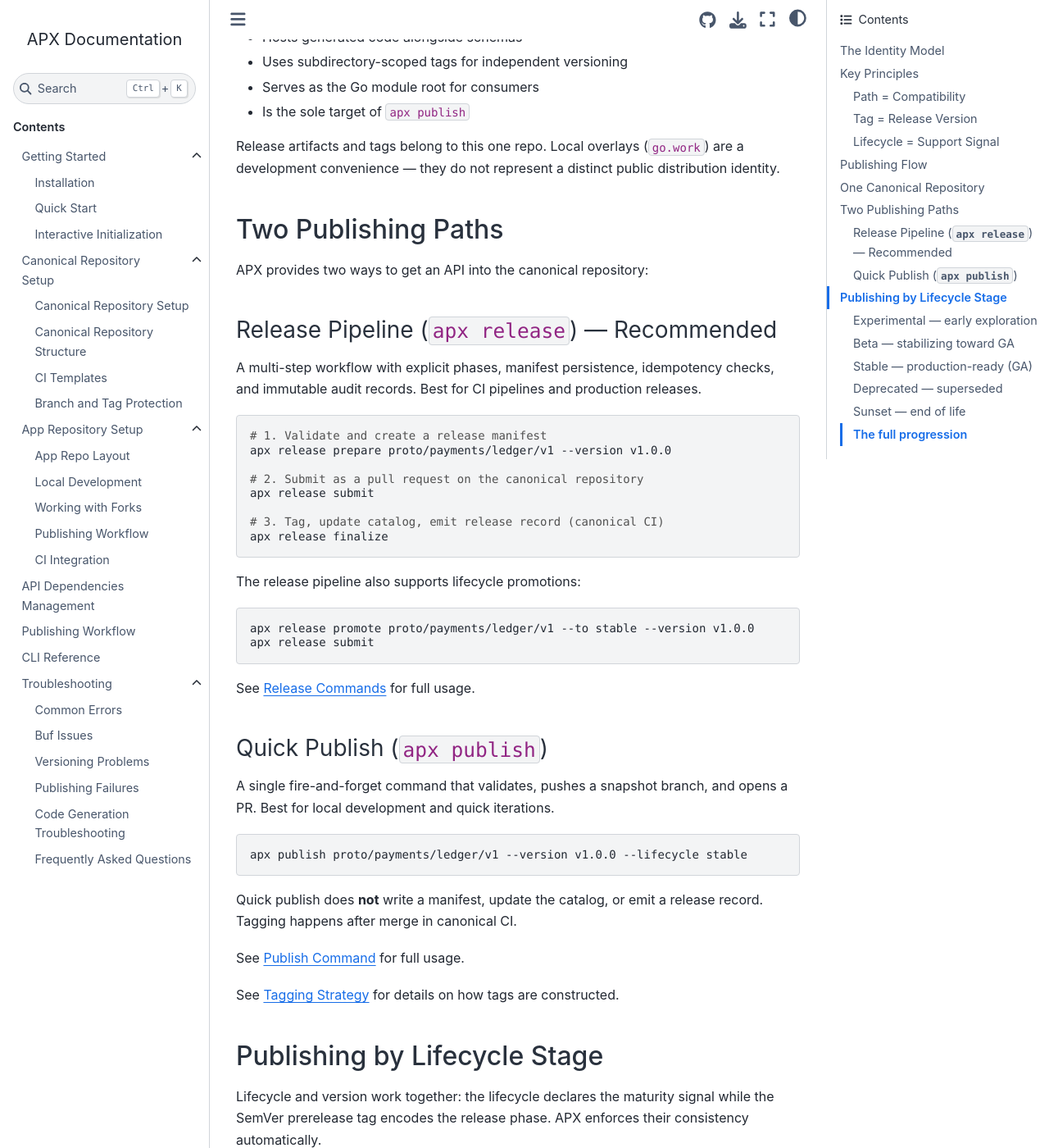
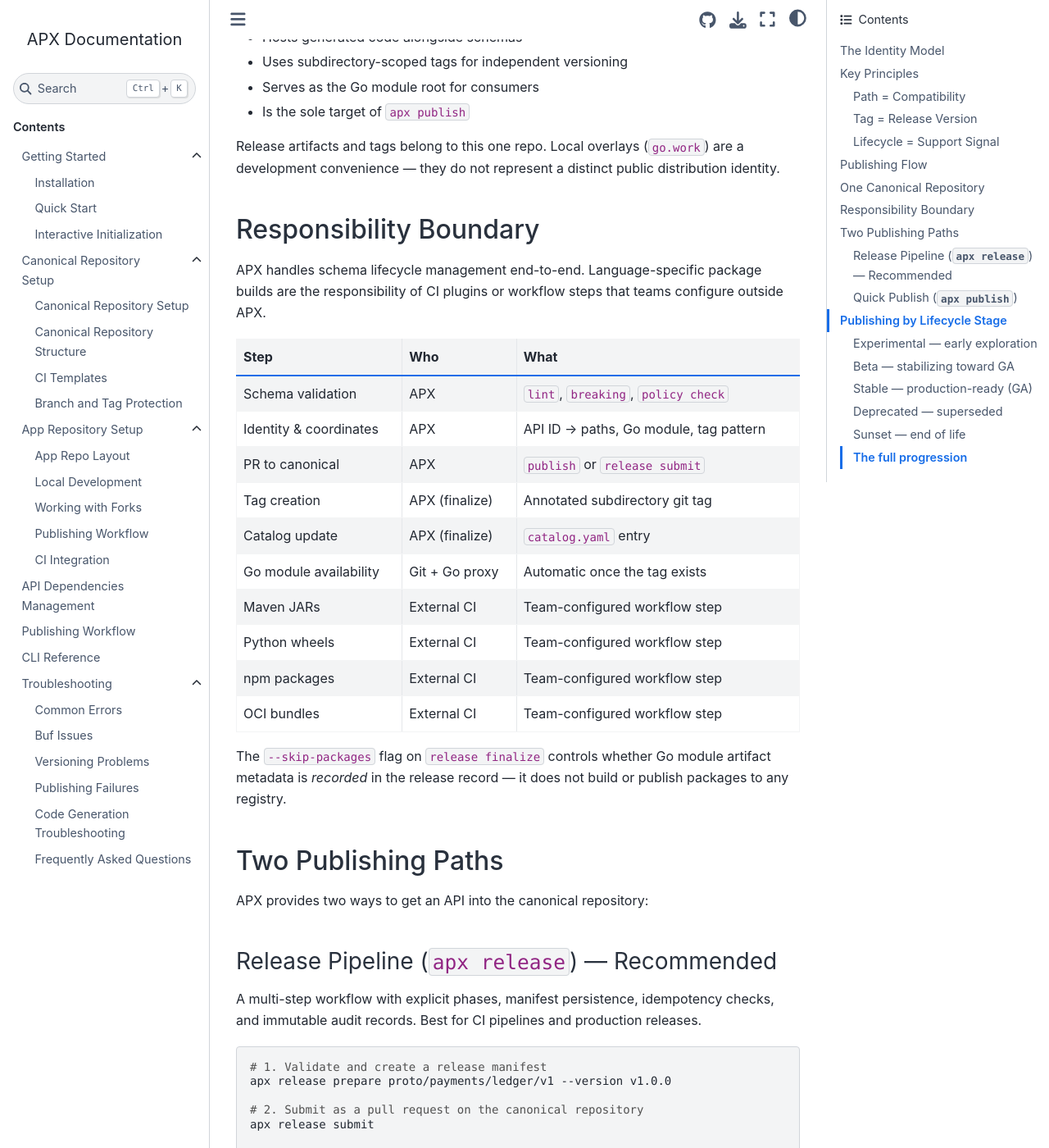
Before and after one commit to infobloxopen/apx, a Sphinx documentation site: the page built from docs/publishing/overview.md, in a window 1280 px wide and 1400 px high, scrolled down 2601 px. Shown: the whole window at 82% size. Built offline with Sphinx 7.4.7 and the Sphinx Book theme 1.1.4, drawn with Linux system fonts in a browser that asks for light colours.

Commit message:
docs(APX-108): clarify package publication responsibility boundary
APX handles schema lifecycle (validation, identity, PRs, tags, catalog).
Go modules are published implicitly via git tags. Other language packages
(Maven, wheels, OCI) require CI plugins teams configure separately.

- Add responsibility boundary table to publishing/overview.md
- Rewrite release finalize Long help: replace "publishes language packages"
  with accurate description of artifact metadata recording
- Fix --skip-packages flag description across release.go and release-commands.md
- Update index.md, quickstart.md, target.md to clarify APX vs CI roles
- Fix release record docs: clarify artifact metadata vs package building

```diff
--- a/docs/publishing/overview.md
+++ b/docs/publishing/overview.md
@@ -84,6 +84,29 @@ APX uses a single canonical repository (`github.com/<org>/apis`) as both the sou
 - Is the sole target of `apx publish`
 
 Release artifacts and tags belong to this one repo. Local overlays (`go.work`) are a development convenience — they do not represent a distinct public distribution identity.
+
+## Responsibility Boundary
+
+APX handles schema lifecycle management end-to-end. Language-specific package
+builds are the responsibility of CI plugins or workflow steps that teams
+configure outside APX.
+
+| Step | Who | What |
+|------|-----|------|
+| Schema validation | APX | `lint`, `breaking`, `policy check` |
+| Identity & coordinates | APX | API ID → paths, Go module, tag pattern |
+| PR to canonical | APX | `publish` or `release submit` |
+| Tag creation | APX (finalize) | Annotated subdirectory git tag |
+| Catalog update | APX (finalize) | `catalog.yaml` entry |
+| Go module availability | Git + Go proxy | Automatic once the tag exists |
+| Maven JARs | External CI | Team-configured workflow step |
+| Python wheels | External CI | Team-configured workflow step |
+| npm packages | External CI | Team-configured workflow step |
+| OCI bundles | External CI | Team-configured workflow step |
+
+The `--skip-packages` flag on `release finalize` controls whether Go module
+artifact metadata is _recorded_ in the release record — it does not build or
+publish packages to any registry.
 
 ## Two Publishing Paths
 
```
Also changed, not shown: docs/cli-reference/release-commands.md (+3 -3 lines), docs/getting-started/quickstart.md (+2 -1 lines), docs/index.md (+1 -1 lines), docs/target.md (+2 -2 lines), 1 other file.
